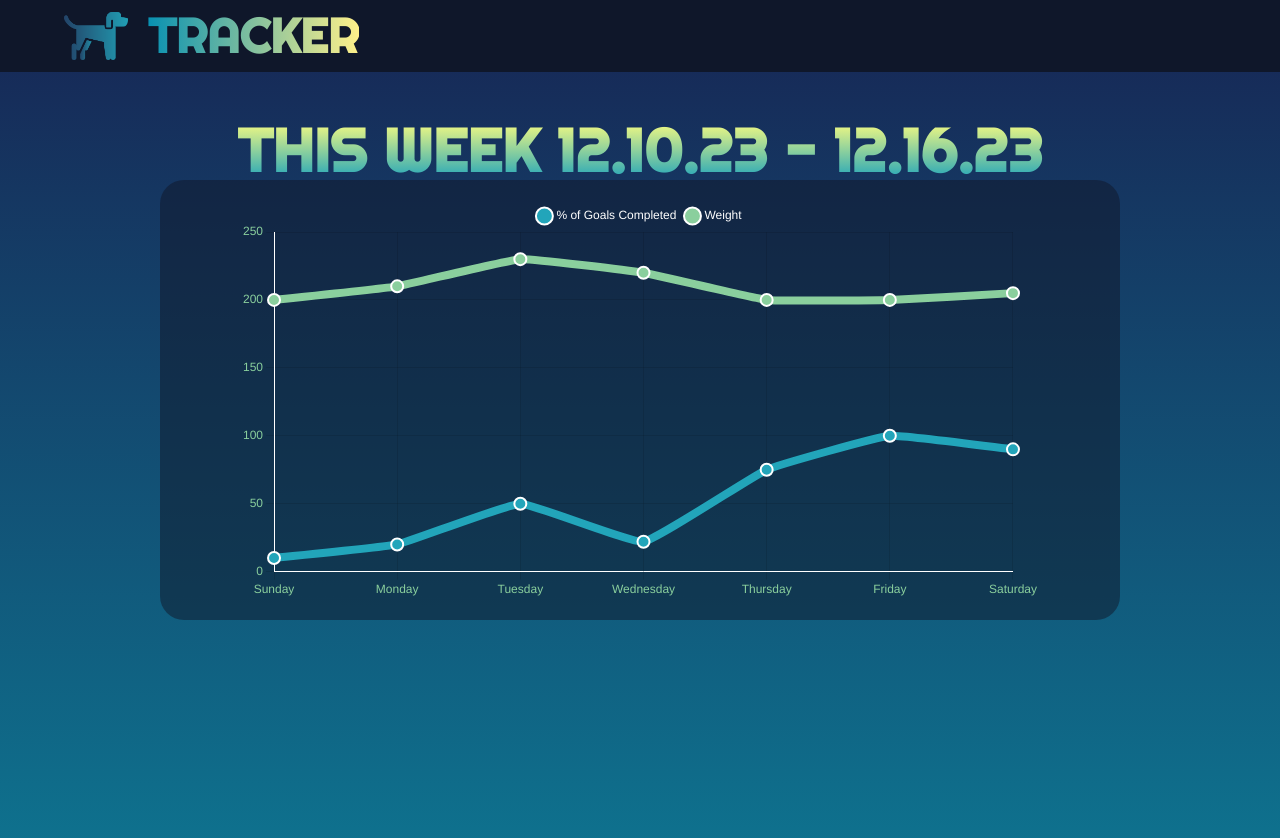
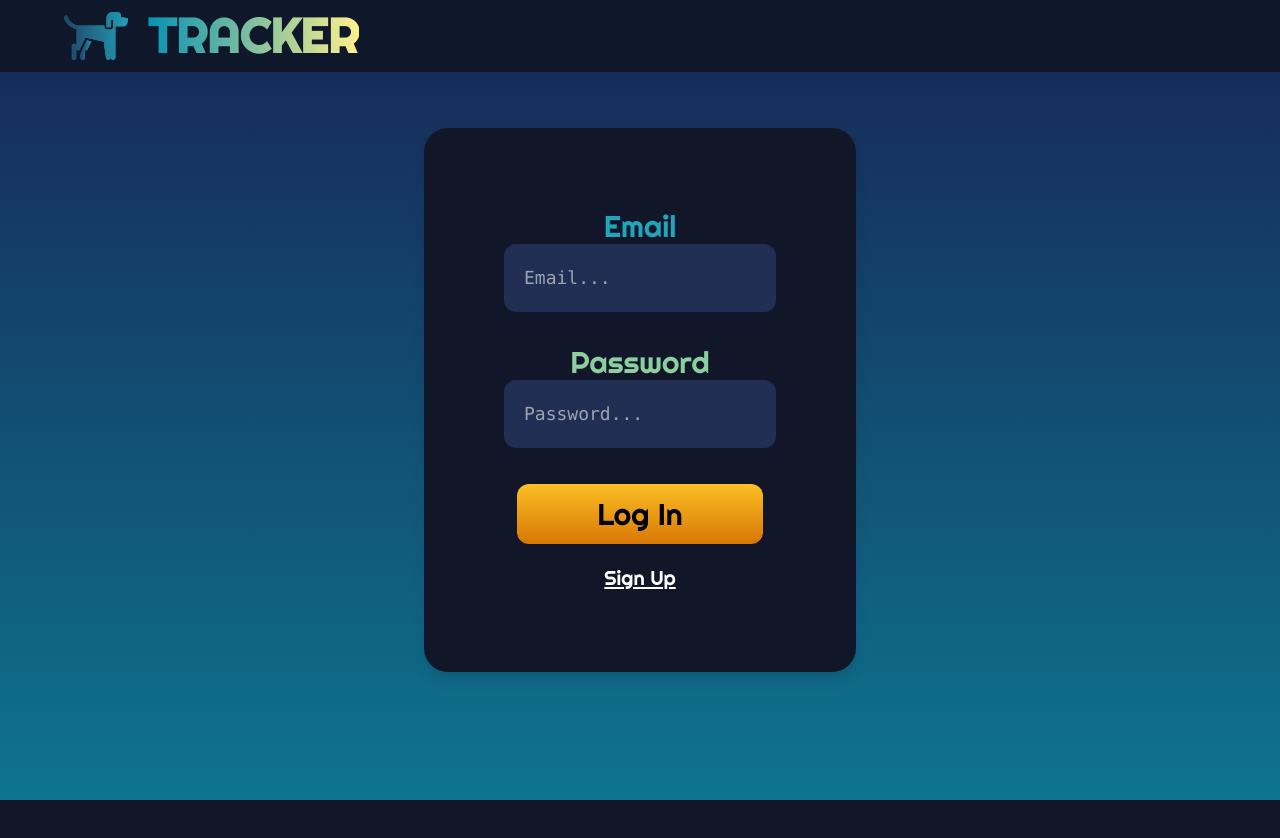
Before and after one commit to mariapan0330/tracker, a React (Create React App) app: page / in a window 1280 px wide. Shown: the top 838 px of the page. After the commit the page ends 800 px from the top, so only its background shows below. Built offline with nearby package versions, Linux system fonts and the light colour scheme; no server answers.

Commit message:
added authentication and login/signup routes

```diff
--- a/package.json
+++ b/package.json
@@ -4,6 +4,10 @@
   "private": true,
   "dependencies": {
     "@babel/plugin-proposal-private-property-in-object": "^7.21.0",
+    "@fortawesome/fontawesome-svg-core": "^6.5.1",
+    "@fortawesome/free-regular-svg-icons": "^6.5.1",
+    "@fortawesome/free-solid-svg-icons": "^6.5.1",
+    "@fortawesome/react-fontawesome": "^0.2.0",
     "@testing-library/jest-dom": "^5.17.0",
     "@testing-library/react": "^13.4.0",
     "@testing-library/user-event": "^13.5.0",
@@ -11,6 +15,8 @@
     "@types/node": "^16.18.68",
     "@types/react": "^18.2.45",
     "@types/react-dom": "^18.2.17",
+    "babel-plugin-macros": "^3.1.0",
+    "firebase": "^10.7.1",
     "react": "^18.2.0",
     "react-chartjs-2": "^5.2.0",
     "react-dom": "^18.2.0",
--- a/src/App.tsx
+++ b/src/App.tsx
@@ -1,12 +1,23 @@
 import "./App.css";
+import Auth from "./components/Auth";
 import Home from "./components/Home";
 import NavBar from "./components/NavBar";
+import { useEffect, useState } from "react";
+import { onAuthStateChanged } from "firebase/auth";
+import { auth } from "./config/firebase";
 
 function App() {
+  const [userExists, setUserExists] = useState<boolean | undefined>();
+  useEffect(() => {
+    onAuthStateChanged(auth, () => {
+      setUserExists(auth.currentUser?.email !== undefined);
+    });
+  }, [userExists]);
+
   return (
     <div className="bg-gradient-to-t from-cyan-700 to-blue-950">
       <NavBar />
-      <Home />
+      {userExists ? <Home /> : <Auth />}
     </div>
   );
 }
--- /dev/null
+++ b/src/components/Auth.tsx
@@ -0,0 +1,128 @@
+import React, { useEffect, useState } from "react";
+import { auth } from "../config/firebase";
+import {
+  createUserWithEmailAndPassword,
+  signInWithEmailAndPassword,
+} from "firebase/auth";
+
+export default function Auth() {
+  const [email, setEmail] = useState<string>("");
+  const [pw, setPw] = useState<string>("");
+  const [retypePw, setRetypePw] = useState<string>("");
+  const [authError, setAuthError] = useState<string>("");
+  // const [userExists, setUserExists] = useState<boolean>();
+  const [isSigningUp, setIsSigningUp] = useState<boolean>(false);
+
+  const signIn = async () => {
+    try {
+      await signInWithEmailAndPassword(auth, email, pw);
+    } catch (error: any) {
+      console.log(error.message);
+      setAuthError(error.message.slice(10));
+    }
+  };
+
+  const signUp = async () => {
+    try {
+      await createUserWithEmailAndPassword(auth, email, pw);
+    } catch (error: any) {
+      console.log(error.message);
+      setAuthError(error.message.slice(10));
+    }
+  };
+
+  useEffect(() => {
+    if (pw !== retypePw && isSigningUp) {
+      setAuthError("Passwords don't match.");
+    } else {
+      setAuthError("");
+    }
+  }, [pw, retypePw, isSigningUp]);
+
+  return (
+    <div className="h-screen flex justify-center items-center">
+      <div
+        className="
+        w-11/12 md:w-auto
+      flex flex-col justify-center items-center
+      p-5 md:p-20
+      bg-[#111729]
+      rounded-xl md:rounded-3xl
+      shadow-lg
+      "
+      >
+        <h1 className="text-[#22A5BA] text-3xl font-['Righteous']">Email</h1>
+        <input
+          placeholder="Email..."
+          className="bg-[#212E53] text-yellow-100 p-2 md:p-5 text-lg font-mono rounded-xl"
+          onChange={(e) => {
+            setEmail(e.target.value);
+          }}
+        />
+        <h1 className="text-[#8ACF9D] text-3xl font-['Righteous'] pt-8">Password</h1>
+        <input
+          placeholder="Password..."
+          className="bg-[#212E53] text-yellow-100 p-2 md:p-5 text-lg font-mono rounded-xl"
+          type="password"
+          onChange={(e) => {
+            setPw(e.target.value);
+          }}
+        />
+
+        {isSigningUp && (
+          <>
+            <h1
+              className="
+            text-[#FCFD7F] text-3xl font-['Righteous'] pt-8"
+            >
+              Retype Password
+            </h1>
+            <input
+              placeholder="Password..."
+              className="bg-[#212E53] text-yellow-100 p-2 md:p-5 text-lg font-mono rounded-xl"
+              type="password"
+              onChange={(e) => {
+                setPw(e.target.value);
+              }}
+            />
+          </>
+        )}
+
+        <div className="text-pink-800 mt-8 mb-1">{authError ? authError : ""}</div>
+        <button
+          className="
+            p-1 md:p-3 px-10 md:px-20
+            rounded-xl
+            text-xl md:text-3xl font-['Righteous']
+            bg-gradient-to-t
+            from-amber-600
+            to-amber-400
+            hover:from-[#8ACF9D]
+            hover:to-cyan-600
+            active:from-cyan-900
+            active:bg-cyan-950"
+          onClick={isSigningUp ? signUp : signIn}
+        >
+          {isSigningUp ? "Sign Up" : "Log In"}
+        </button>
+        <div
+          className="
+        flex
+        justify-center
+        pt-5
+      text-white
+        text-md md:text-xl
+        font-['Righteous']
+        underline underline-offset-2
+        hover:underline-offset-8
+        hover:cursor-pointer
+        active:text-cyan-600
+        "
+          onClick={() => setIsSigningUp((p) => !p)}
+        >
+          {isSigningUp ? "Log In" : "Sign Up"}
+        </div>
+      </div>
+    </div>
+  );
+}
--- a/src/components/Home.tsx
+++ b/src/components/Home.tsx
@@ -1,9 +1,12 @@
 import LineChart from "./LineChart";
+import Auth from "./Auth";
+import NewEntryForm from "./NewEntryForm";
 
 export default function Home() {
   return (
-    <div className="flex py-12 justify-center h-screen">
+    <div className="flex flex-col py-12 justify-center items-center">
       <LineChart />
+      <NewEntryForm />
     </div>
   );
 }
--- a/src/components/LineChart.tsx
+++ b/src/components/LineChart.tsx
@@ -87,7 +87,7 @@ export default function LineChart() {
   };
 
   return (
-    <div className="w-5/6 md:w-3/4">
+    <div className="w-5/6 md:w-3/4 h-screen">
       <h1 className="flex justify-center text-3xl md:text-6xl font-bold font-['Righteous'] bg-gradient-to-t from-[#22a5ba] to-[#fcfd7f] bg-clip-text text-transparent">
         THIS WEEK 12.10.23 - 12.16.23
       </h1>
--- a/src/components/NavBar.tsx
+++ b/src/components/NavBar.tsx
@@ -1,20 +1,66 @@
-import React from "react";
+import React, { useState, useEffect } from "react";
+import { FontAwesomeIcon } from "@fortawesome/react-fontawesome";
+import { faArrowRightFromBracket, faCircleUser } from "@fortawesome/free-solid-svg-icons";
+import { signOut, onAuthStateChanged } from "firebase/auth";
+import { auth } from "../config/firebase";
 
 export default function NavBar() {
+  const [userExists, setUserExists] = useState<boolean>(false);
+
+  const handleSignOut = async () => {
+    try {
+      await signOut(auth);
+    } catch (error) {
+      console.error(error);
+    }
+  };
+
+  useEffect(() => {
+    onAuthStateChanged(auth, () => {
+      setUserExists(auth.currentUser?.email !== undefined);
+    });
+  }, [userExists]);
+
   return (
-    <div className="flex justify-start items-center bg-slate-900 p-3 px-16 sticky top-0">
+    <div
+      className={`
+      flex
+      justify-between
+      items-center
+      bg-slate-900
+      p-3 px-5 md:px-16
+      ${!userExists ? "absolute w-screen" : "sticky"}
+      top-0
+      z-100
+      `}
+    >
       <a href="/">
         <div className="flex">
           <img
             src={require("../images/trackerLogo.png")}
             alt="logo"
-            className="w-16 mr-5 select-none"
+            className="w-10 md:w-16 mr-2 md:mr-5 select-none"
           />
-          <div className="text-5xl font-bold font-['Righteous'] bg-gradient-to-r from-cyan-600 to-yellow-200 bg-clip-text text-transparent select-none">
+          <div className="text-2xl md:text-5xl font-bold font-['Righteous'] bg-gradient-to-r from-cyan-600 to-yellow-200 bg-clip-text text-transparent select-none">
             TRACKER
           </div>
         </div>
       </a>
+      {/* <FontAwesomeIcon icon="fa-solid fa-arrow-right-from-bracket" /> */}
+
+      {userExists && (
+        <>
+          <div className="text-yellow-500 hover:cursor-pointer hover:text-cyan-500 active:text-cyan-800">
+            <FontAwesomeIcon icon={faCircleUser} /> {auth?.currentUser?.email}
+          </div>
+          <div
+            className="text-yellow-500 hover:cursor-pointer hover:text-cyan-500 active:text-cyan-800"
+            onClick={() => handleSignOut()}
+          >
+            Log Out <FontAwesomeIcon icon={faArrowRightFromBracket} />
+          </div>
+        </>
+      )}
     </div>
   );
 }
--- /dev/null
+++ b/src/components/NewEntryForm.tsx
@@ -0,0 +1,76 @@
+import React, { useState } from "react";
+import { FontAwesomeIcon } from "@fortawesome/react-fontawesome";
+import {
+  faCircle as solidCircle,
+  faPlus,
+  faCirclePlus,
+} from "@fortawesome/free-solid-svg-icons";
+import { faCircle as openCircle } from "@fortawesome/free-regular-svg-icons";
+
+interface UserLine {
+  title: string;
+  color: string;
+}
+
+interface UserLines {
+  [key: string]: UserLine;
+}
+
+export default function NewEntryForm() {
+  const [userLines] = useState<UserLines>({
+    "0": {
+      title: "weight",
+      color: "#8ACF9D",
+    },
+    "1": {
+      title: "% of goals completed",
+      color: "#22A5BA",
+    },
+  });
+  const [selectedLine, setSelectedLine] = useState<string | undefined>();
+  const [newLine, setNewLine] = useState<string | undefined>();
+
+  return (
+    <div>
+      <div>New Entry</div>
+      <div>Date</div>
+      <input placeholder="date" type="date" />
+      <div>Line</div>
+      {Object.keys(userLines).map((line) => (
+        <div
+          className="flex items-center hover:cursor-pointer"
+          style={{ color: userLines[line]["color"] }}
+          onClick={() => setSelectedLine(userLines[line]["title"])}
+        >
+          {selectedLine === userLines[line].title ? (
+            <FontAwesomeIcon icon={solidCircle} />
+          ) : (
+            <FontAwesomeIcon icon={openCircle} />
+          )}
+          <label className="pl-3 hover:cursor-pointer"> {userLines[line].title}</label>
+        </div>
+      ))}
+      <div
+        className="flex items-center hover:cursor-pointer text-white"
+        onClick={() => setSelectedLine("new")}
+      >
+        {selectedLine === "new" ? (
+          <FontAwesomeIcon icon={faCirclePlus} />
+        ) : (
+          <FontAwesomeIcon icon={faPlus} />
+        )}
+        <input
+          type="text"
+          placeholder="New Line..."
+          className="ml-3 pl-3 rounded-md text-black"
+          onChange={(e) => setNewLine(e.target.value)}
+        />
+      </div>
+      <div>Value</div>
+      <div className="flex">
+        <input type="number" placeholder="Enter a number" className="mr-3" />
+        {/* <input type="" /> */}
+      </div>
+    </div>
+  );
+}
--- /dev/null
+++ b/src/config/firebase.js
@@ -0,0 +1,15 @@
+import { initializeApp } from "firebase/app";
+import { getAuth } from "firebase/auth";
+
+const firebaseConfig = {
+  apiKey: process.env.REACT_APP_FIREBASE_API_KEY,
+  authDomain: process.env.REACT_APP_FIREBASE_AUTH_DOMAIN,
+  projectId: process.env.REACT_APP_FIREBASE_PROJECT_ID,
+  storageBucket: process.env.REACT_APP_FIREBASE_STORAGE_BUCKET,
+  messagingSenderId: process.env.REACT_APP_FIREBASE_MESSAGE_SENDER_ID,
+  appId: process.env.REACT_APP_FIREBASE_APP_ID,
+  measurementId: process.env.REACT_APP_FIREBASE_MEASUREMENT_ID,
+};
+
+const app = initializeApp(firebaseConfig);
+export const auth = getAuth(app);
```
Also changed, not shown: public/index.html (line endings or trailing spaces), 1 other file (tests, documents, lock files or other folders).
